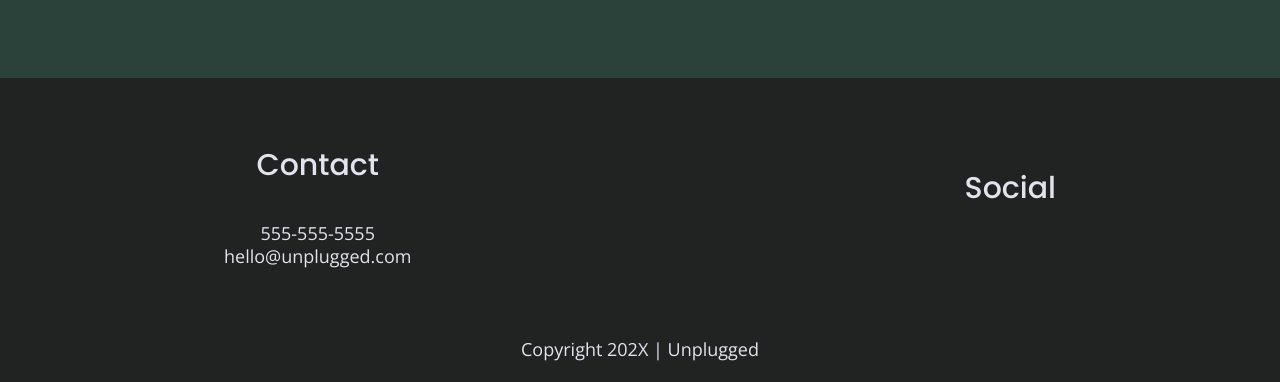
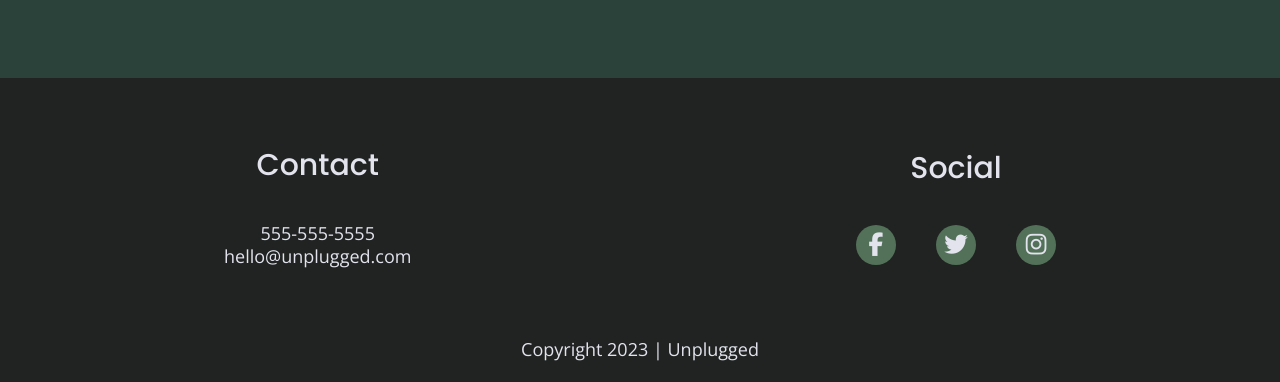
Before and after one commit to cobracuh/unplugged, a website built with Parcel: page index.html in a window 1280 px wide. Shown: the part 2403-2785 px from the top of the page. Built offline with nearby package versions, Linux system fonts and the light colour scheme.

Commit message:
Completed project. Fixed any styling issues and added social media icons

```diff
--- a/css/main.css
+++ b/css/main.css
@@ -395,6 +395,26 @@ input[type="button"] {
   margin: 0;
 }
 
+footer .social-icons {
+  display: flex;
+  justify-content: space-around;
+  align-items: center;
+}
+
+footer .social-icons p {
+  background-color: #527158;
+  border-radius: 50%;
+  width: 40px;
+  height: 40px;
+  display: flex;
+  justify-content: center;
+  align-items: center;
+}
+
+footer .social-icons p i {
+  font-size: 1.3125em;
+}
+
 /* ==========================================================================
    FAQ Page
    ========================================================================== */
@@ -651,6 +671,11 @@ input[type="button"] {
     line-height: 1.285;
   }
 
+  footer .social-icons {
+    width: 12.5em;
+    justify-content: space-between;
+  }
+
   footer .copyright {
     width: 100%;
   }
--- a/index.html
+++ b/index.html
@@ -178,18 +178,18 @@
             <h4>Social</h4>
             <div class="social-icons">
               <p>
-                <a
-                  href="https://www.facebook.com/Skillcrush/"
-                  target="_blank"
+                <a href="https://www.facebook.com/Skillcrush/" target="_blank"
+                  ><i class="fab fa-facebook-f"></i
                 ></a>
               </p>
               <p>
-                <a href="https://twitter.com/Skillcrush" target="_blank"></a>
+                <a href="https://twitter.com/Skillcrush" target="_blank"
+                  ><i class="fab fa-twitter"></i
+                ></a>
               </p>
               <p>
-                <a
-                  href="https://www.instagram.com/skillcrush/"
-                  target="_blank"
+                <a href="https://www.instagram.com/skillcrush/" target="_blank"
+                  ><i class="fab fa-instagram"></i
                 ></a>
               </p>
             </div>
@@ -199,7 +199,7 @@
       </div>
       <!--footer content-wrapper ends-->
       <div class="copyright">
-        <p>Copyright 202X | Unplugged</p>
+        <p>Copyright 2023 | Unplugged</p>
       </div>
     </footer>
 
```
Also changed, not shown: about/index.html (+8 -8 lines), faq/index.html (+8 -8 lines).
